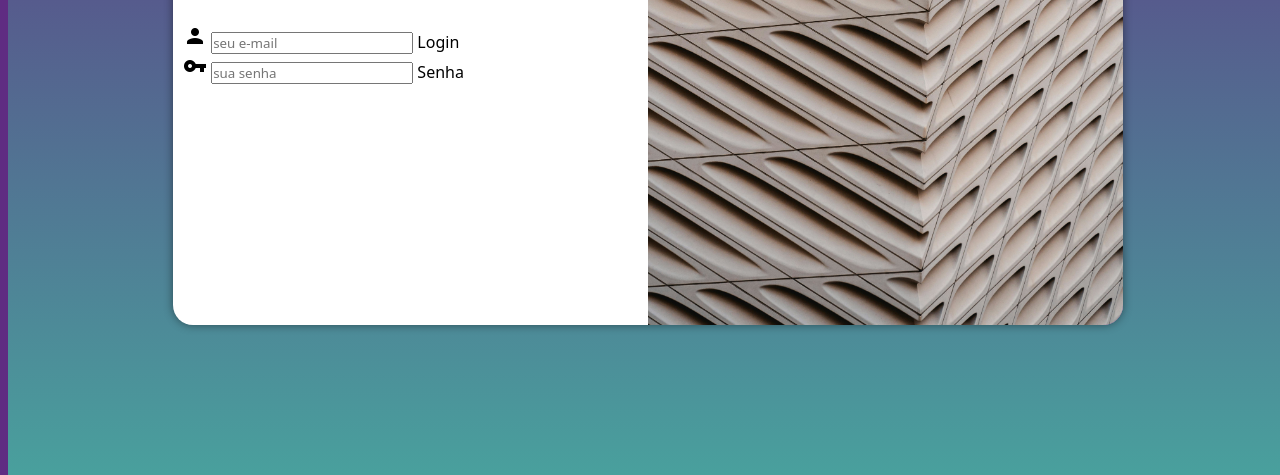
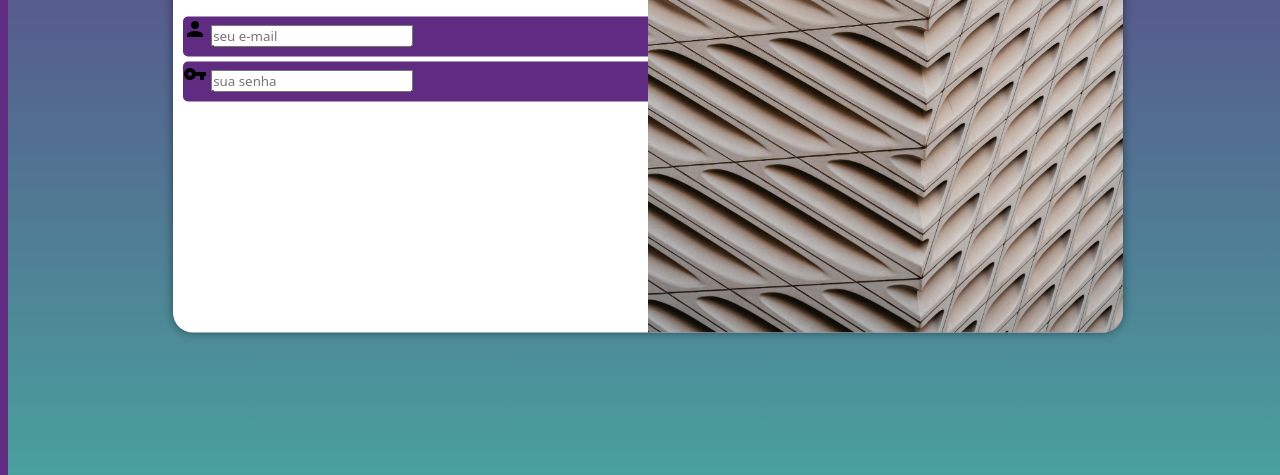
Before and after one commit to profbenedito/projeto-login, a plain HTML site: page index.html in a window 1280 px wide. Shown: the part 333-808 px from the top of the page. Drawn offline with Linux system fonts and the light colour scheme.

Commit message:
atualizando

```diff
--- a/estilos/media-query.css
+++ b/estilos/media-query.css
@@ -23,7 +23,7 @@ Grandes telas: acima de 1280px
         height: 100%;
     }
 
-    section#logtin > div#formulario {
+    section#login > div#formulario {
         float: right;
         width: 70%;
     }
--- a/estilos/style.css
+++ b/estilos/style.css
@@ -29,11 +29,13 @@ section#login {
     left: 50%;
     transform: translate(-50%, -50%);
     overflow: hidden;
+
     background-color: white;
     width: 250px;
-    height: 500px;
+    height: 515px;
     border-radius: 20px;
     box-shadow: 0px 0px 10px rgba(0, 0, 0, 0.451);
+
     transition: 0.3s, heigth 0.3s;
     -o-transition-timing-function: ease;
 }
@@ -56,6 +58,19 @@ div#formulario > h1 {
 
 div#formulario > p {
     font-size: 0.8em;
+}
+
+form > div.campo {
+    background-color: #5f2c82;
+    display: block;
+    width: 100%;
+    height: 40px;
+    border-radius: 5px;
+    margin: 5px 0px;
+}
+
+div.campo > label {
+    display: none;
 }
 
 form > input[type=submit] {
```
